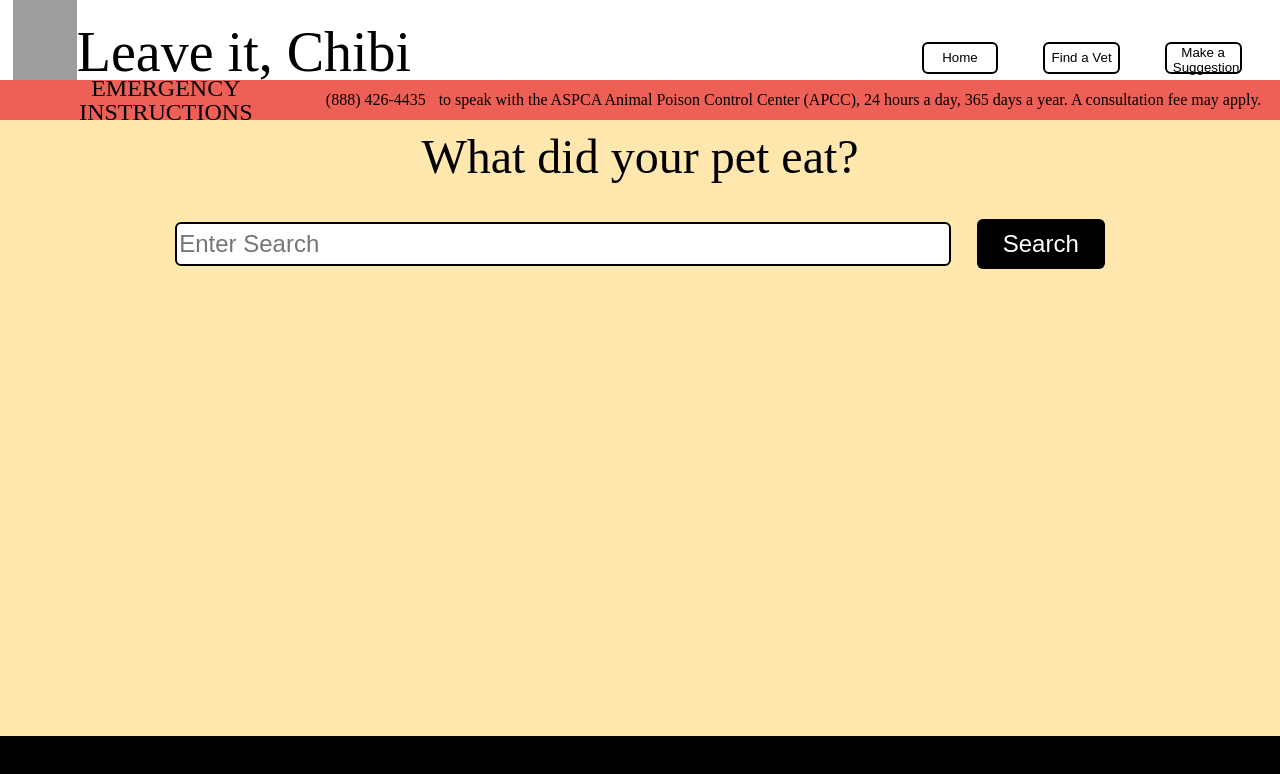
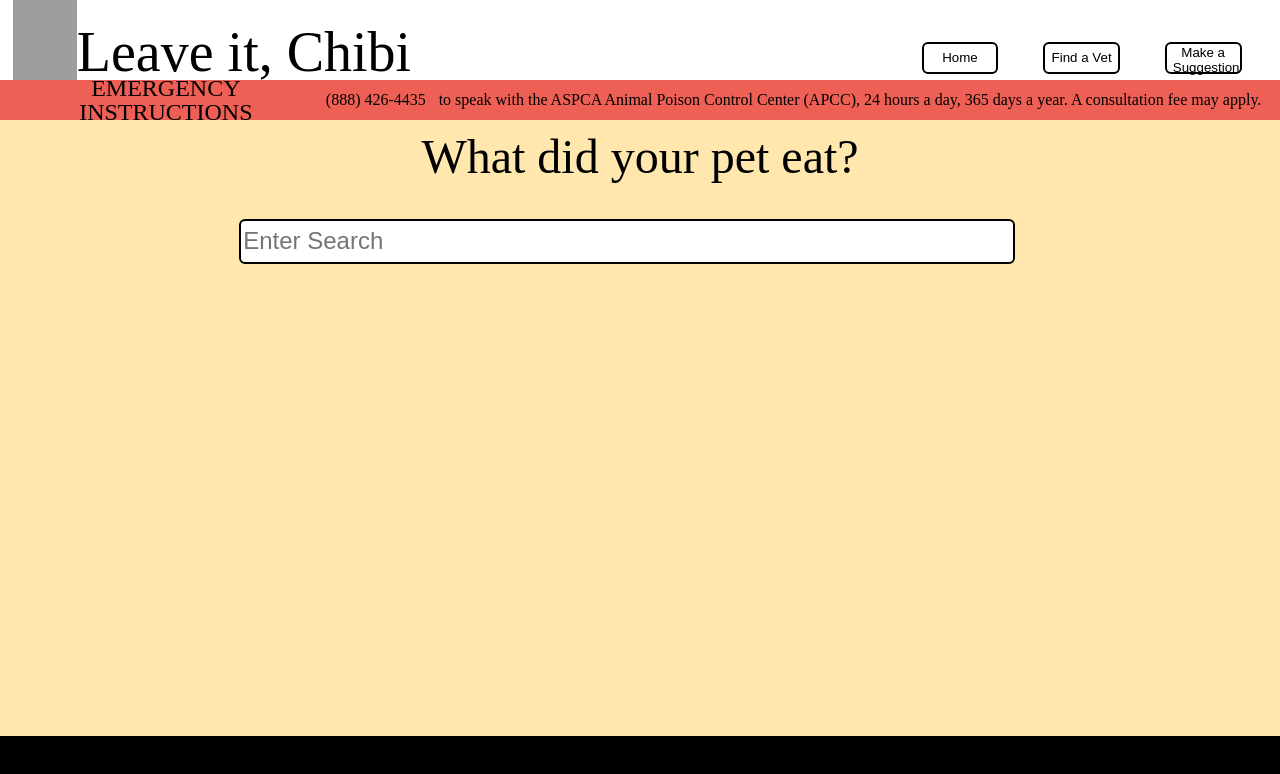
Before and after one commit to chibifanclub/leave-it-chibi-fe, a React (Create React App) app: page / in a window 1280 px wide. Shown: the top 774 px of the page. Built offline with nearby package versions, Linux system fonts and the light colour scheme; grey boxes are pictures that could not be loaded.

Commit message:
Make landing page more reactive, and remove search button

```diff
--- a/src/components/LandingPage/LandingPage.js
+++ b/src/components/LandingPage/LandingPage.js
@@ -14,7 +14,7 @@ const LandingPage = () => {
 
   const submitSearch = async e => {
     e.preventDefault()
-    const searchResults = await apiCalls.searchItems(query)
+    const searchResults = await apiCalls.searchItems(e.target.value)
     reviewSearchResults(searchResults.data)
   }
 
@@ -28,25 +28,19 @@ const LandingPage = () => {
     }
   }
 
-  const handleChange = e => {
-    store.dispatch(updateQuery(e.target.value))
-  }
-
   return (
     <main className='landing-page'>
       <section className='landing-form-container'>
         <h2>What did your pet eat?</h2>
         <form
           className='landing-form'
-          onSubmit={submitSearch}
         >
           <input
             type='text'
             placeholder='Enter Search'
             className='landing-form-input'
-            onChange={handleChange}
+            onChange={submitSearch}
           />
-          <button className='landing-form-btn'>Search</button>
         </form>
         <>{searchError && searchError}</>
       </section>
```
